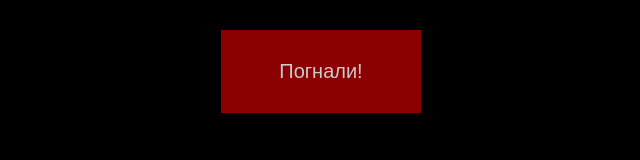
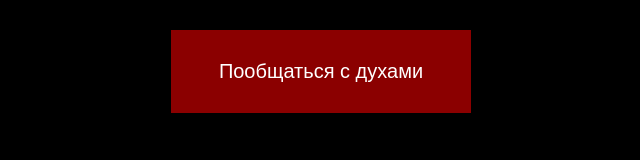
Before and after one commit to KatyaMatya21/lamps, a plain HTML site: page index.html in a window 1280 px wide. Shown: the whole page, without its empty margins (319-959 px from the left). Drawn offline with Linux system fonts and the light colour scheme.

Commit message:
Добавляет доработки

```diff
--- a/index.html
+++ b/index.html
@@ -72,13 +72,13 @@
 
     .button {
       display: block;
-      width: 200px;
+      width: 300px;
       margin: 0 auto;
       margin-top: 30px;
       padding: 30px;
 
       font-size: 20px;
-      color: #cbcbcb;
+      color: #ffffff;
 
       background-color: darkred;
       border: none;
@@ -95,11 +95,11 @@
 </head>
 <body>
 
-<button class="button" type="button">Погнали!</button>
+<button class="button" type="button">Пообщаться с духами</button>
 
 <div class="block hidden">
 
-  <ul class="lamps" data-word="мызагораемся">
+  <ul class="lamps" data-word="псспареньновогогоданехочешь">
     <li class="disabled" data-lamp="А">А</li>
     <li class="disabled" data-lamp="Б">Б</li>
     <li class="disabled" data-lamp="В">В</li>
@@ -124,6 +124,7 @@
     <li class="disabled" data-lamp="Ф">Ф</li>
     <li class="disabled" data-lamp="Х">Х</li>
     <li class="disabled" data-lamp="Ц">Ц</li>
+    <li class="disabled" data-lamp="Ч">Ч</li>
     <li class="disabled" data-lamp="Ш">Ш</li>
     <li class="disabled" data-lamp="Щ">Щ</li>
     <li class="disabled" data-lamp="Ъ">Ъ</li>
```
